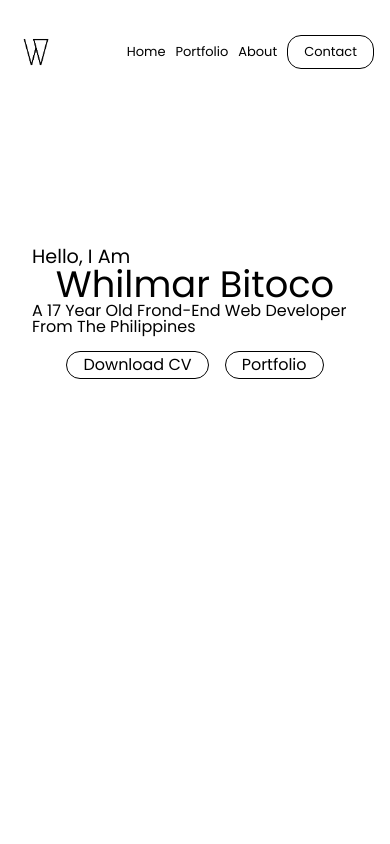
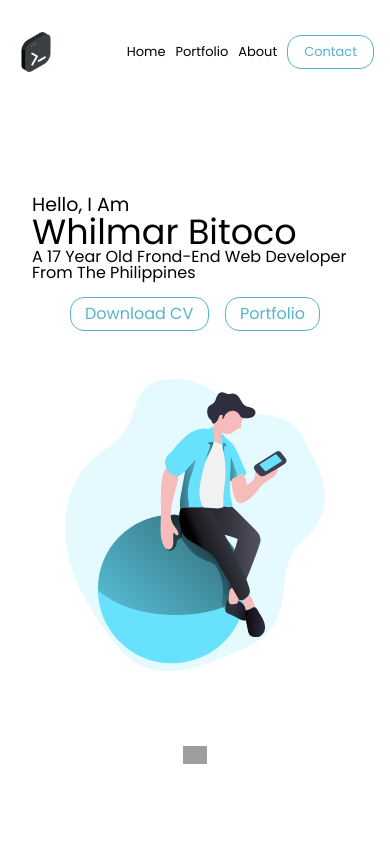
Before and after one commit to whilmarbitoco/nuxt-js-portfolio, a Nuxt app: page / in a window 390 px wide. Shown: the top 844 px of the page. Built offline with nearby package versions, Linux system fonts and the light colour scheme; grey boxes are pictures that could not be loaded.

Commit message:
Landing page done

```diff
--- a/assets/main.css
+++ b/assets/main.css
@@ -28,14 +28,14 @@ nav {
 
 .btn {
   padding: 0.3rem 1rem;
-  border: 1px solid #000;
+  border: 1px solid #56b4c9;
   border-radius: 14px;
   cursor: pointer;
-  color: #000;
+  color: #56b4c9;
   transition: 1s;
 }
 
 .btn:hover {
-  background: #000;
+  background: #56b4c9;
   color: #fff;
 }
--- a/components/Contentfooter.vue
+++ b/components/Contentfooter.vue
@@ -13,9 +13,15 @@ export default {
 </script>
 
 <style scoped>
+  footer {
+
+    display: flex;
+    align-items: center;
+    justify-content: center;
+  }
 footer img {
   width: 24px;
-  margin-bottom: 1rem;
+  margin-bottom: 5rem;
   cursor: pointer;
   }
 </style>
--- a/components/Maincontent.vue
+++ b/components/Maincontent.vue
@@ -29,17 +29,11 @@ export default {
   width: 100%; /* added */
   margin: 0 auto;
 }
-
 main {
   display: grid;
+  align-items: center;
   grid-template-columns: 1fr 1fr;
-}
-
-section,
-.container footer,
-.buttons {
-  display: flex;
-  justify-content: center;
+  grid-gap: 2rem; /* add a gap between the grid columns */
 }
 
 section {
@@ -50,53 +44,77 @@ section {
 
 .content-main {
   line-height: 1;
-  align-items: flex-start;
-  padding-left: 9rem;
+  align-items: center; /* center the content horizontally */
   text-transform: capitalize;
+  padding: 2rem; /* add some padding to the section */
+   /* center the text horizontally */
 }
 
 .content-main h1 {
-  font-size: 3.5rem; /* changed to relative unit */
+  font-size: 49px;
+
 }
 
 .content-main h2 {
-  margin-left: 0;
+  font-size: 29px;
 }
 
 .content-img img {
   width: 85%;
-  max-width: 100%; /* added */
+  height: auto;
 }
 
 .buttons {
   margin-top: 1rem;
   gap: 1rem;
+  display: flex; /* add display flex to align buttons horizontally */
+  justify-content: center; /* center the buttons horizontally */
+}
+
+.btn {
+  padding: 0.5rem 0.9rem;
 }
 
 @media only screen and (max-width: 650px) {
   main {
-    justify-content: space-around;
     margin: 0 auto;
-    grid-template-columns: 1fr;
+    grid-template-columns: 1fr; /* change to a single column grid */
+    grid-gap: 1rem; /* reduce the gap between the grid items */
+    justify-content: center; /* center the grid items horizontally */
+  }
+
+  section {
+    height: auto; /* remove fixed height to fit content */
+  }
+
+  .content-main {
+   /* padding: 1rem; */
+    align-items: center;
+  }
+
+  .content-main h1 {
+    font-size: 35px;
+  }
+
+  .content-main h2 {
+    font-size: 19px;
 
   }
 
-  .content-main {
-    align-items: center;
-    padding: 2rem; /* added */
-  }
-
-  .content-main h1 {
-    font-size: 2.3rem;
-  }
-
-  .content-main h2 {
-    align-self: flex-start;
-    font-size: 1.2rem;
+  .content-img {
+    justify-content: center;
   }
 
   .content-img img {
-    display: none;
+    width: 100%;
+  }
+
+  .buttons {
+    margin-top: 1rem;
+    gap: 1rem;
+
+    align-items: center; /* center the buttons horizontally */
   }
 }
+
 </style>
--- a/components/Navbar.vue
+++ b/components/Navbar.vue
@@ -2,7 +2,7 @@
       <div class="container">
         <nav>
           <div class="logo">
-            <nuxt-img src="icon.png" />
+            <nuxt-img src="coding.png" />
 
             <h1>Whilmar Bitoco</h1>
           </div>
@@ -37,6 +37,11 @@ a {
   text-decoration: none;
   }
 
+a:hover {
+  color: #56b4c9;
+  border-bottom: 1px solid #56b4c9;
+}
+
   nav {
   margin-top: 1rem;
   padding: 1rem;
--- a/nuxt.config.js
+++ b/nuxt.config.js
@@ -16,7 +16,7 @@ export default {
       { name: 'format-detection', content: 'telephone=no' }
     ],
     link: [
-      { rel: 'icon', type: 'image/x-icon', href: '/favicon.ico' },
+      { rel: 'icon', type: 'image/x-icon', href: 'coding.png' },
 		{rel: "stylesheet", type: "text/css", href:"https://cdn.jsdelivr.net/npm/tailwindcss@2.1.2/dist/tailwind.min.css"}
     ]
   },
--- a/pages/index.vue
+++ b/pages/index.vue
@@ -6,6 +6,14 @@
 
 <script>
 export default {
-  name: 'IndexPage'
+  name: 'IndexPage',
+  head() {
+    return {
+      title: 'Whilmar Bitoco | Front-End Web Developer',
+      meta: [
+        { hid: 'description', name: 'description', content: 'Welcome to my portfolio.' }
+      ]
+    }
+  }
 }
 </script>
```
Also changed, not shown: static/coding.png (added), 1 other file (tests, documents, lock files or other folders).
